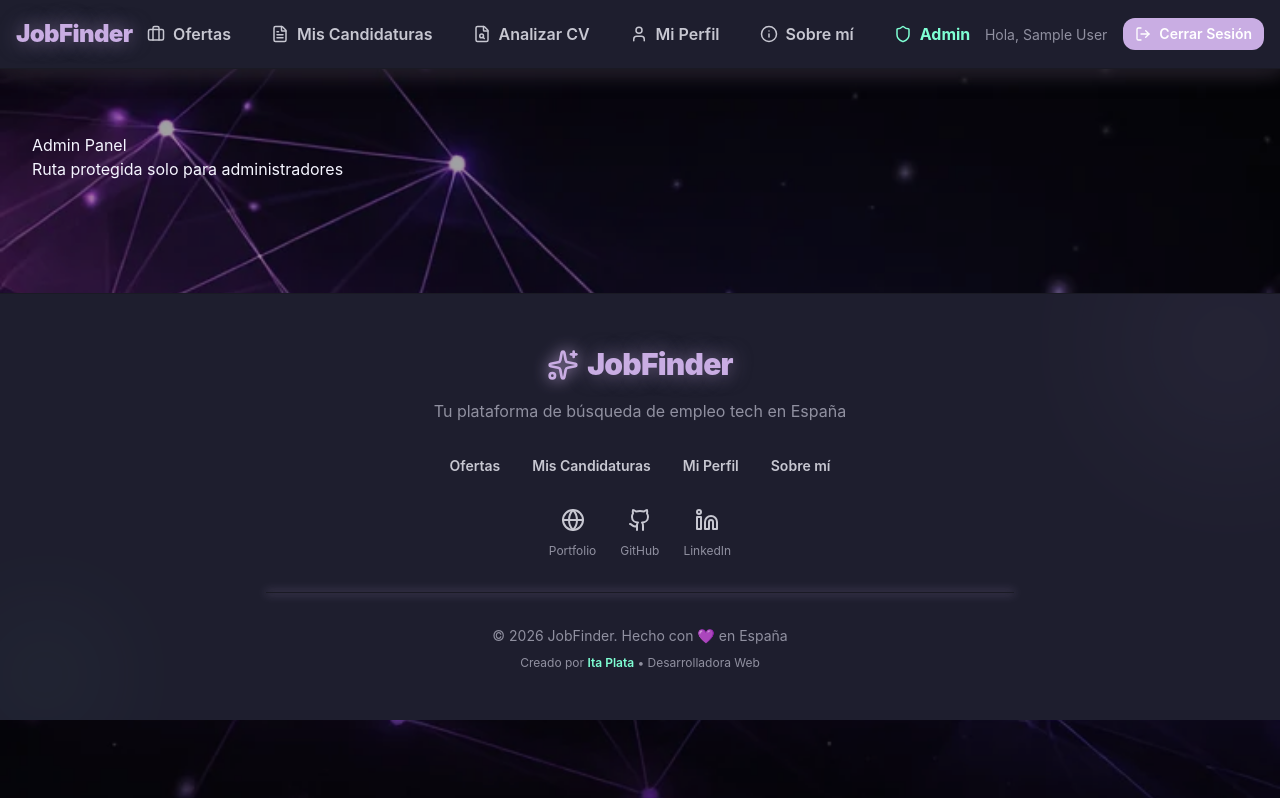
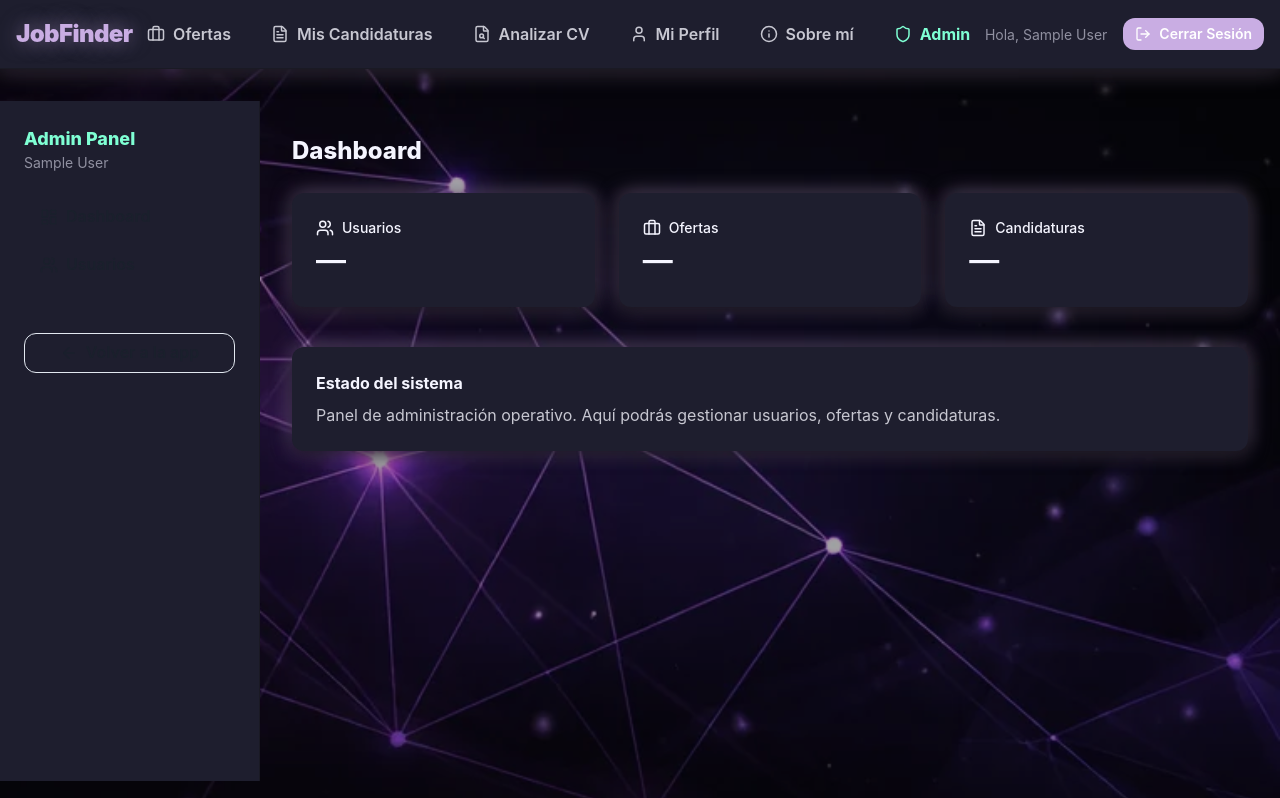
Before and after one commit to BenitaPlata/jobfinder-frontend, a React (Vite) app: page /admin in a window 1280 px wide. Shown: the top 798 px of the page. Built offline with nearby package versions, Linux system fonts and the light colour scheme; sample sign-in values are in the browser's storage.

Commit message:
fix:panel administrador

```diff
--- /dev/null
+++ b/src/pages/admin/AdminDashboard.jsx
@@ -0,0 +1,79 @@
+import { Box, SimpleGrid, Text, Stat, StatLabel, StatNumber } from '@chakra-ui/react';
+import { Users, Briefcase, FileText } from 'lucide-react';
+
+function AdminDashboard() {
+  return (
+    <Box>
+      <Text
+        fontSize="2xl"
+        fontWeight="800"
+        mb={6}
+        color="var(--text-primary)"
+      >
+        Dashboard
+      </Text>
+
+      <SimpleGrid columns={{ base: 1, md: 3 }} spacing={6}>
+        {/* USUARIOS */}
+        <Stat
+          p={6}
+          bg="var(--bg-card)"
+          borderRadius="xl"
+          boxShadow="var(--shadow-sm)"
+        >
+          <StatLabel display="flex" alignItems="center" gap={2}>
+            <Users size={18} />
+            Usuarios
+          </StatLabel>
+          <StatNumber fontSize="3xl">—</StatNumber>
+        </Stat>
+
+        {/* OFERTAS */}
+        <Stat
+          p={6}
+          bg="var(--bg-card)"
+          borderRadius="xl"
+          boxShadow="var(--shadow-sm)"
+        >
+          <StatLabel display="flex" alignItems="center" gap={2}>
+            <Briefcase size={18} />
+            Ofertas
+          </StatLabel>
+          <StatNumber fontSize="3xl">—</StatNumber>
+        </Stat>
+
+        {/* CANDIDATURAS */}
+        <Stat
+          p={6}
+          bg="var(--bg-card)"
+          borderRadius="xl"
+          boxShadow="var(--shadow-sm)"
+        >
+          <StatLabel display="flex" alignItems="center" gap={2}>
+            <FileText size={18} />
+            Candidaturas
+          </StatLabel>
+          <StatNumber fontSize="3xl">—</StatNumber>
+        </Stat>
+      </SimpleGrid>
+
+      <Box
+        mt={10}
+        p={6}
+        bg="var(--bg-card)"
+        borderRadius="xl"
+        boxShadow="var(--shadow-sm)"
+      >
+        <Text fontWeight="700" mb={2}>
+          Estado del sistema
+        </Text>
+        <Text color="var(--text-secondary)">
+          Panel de administración operativo.
+          Aquí podrás gestionar usuarios, ofertas y candidaturas.
+        </Text>
+      </Box>
+    </Box>
+  );
+}
+
+export default AdminDashboard;
--- /dev/null
+++ b/src/pages/admin/AdminLayout.jsx
@@ -0,0 +1,72 @@
+import { Box, Flex, VStack, Text, Button } from '@chakra-ui/react';
+import { Link, Outlet, useNavigate } from 'react-router-dom';
+import { LayoutDashboard, Users, ArrowLeft } from 'lucide-react';
+import useAuth from '../../hooks/useAuth';
+
+function AdminLayout() {
+  const { user } = useAuth();
+  const navigate = useNavigate();
+
+  return (
+    <Flex minH="calc(100vh - 120px)">
+      {/* SIDEBAR */}
+      <Box
+        w="260px"
+        bg="var(--bg-card)"
+        borderRight="1px solid"
+        borderColor="var(--bg-tertiary)"
+        p={6}
+      >
+        <VStack align="stretch" spacing={6}>
+          <Box>
+            <Text fontSize="lg" fontWeight="800" color="var(--color-accent)">
+              Admin Panel
+            </Text>
+            <Text fontSize="sm" color="var(--text-tertiary)">
+              {user?.name}
+            </Text>
+          </Box>
+
+          <VStack align="stretch" spacing={2}>
+            <Button
+              as={Link}
+              to="/admin"
+              justifyContent="flex-start"
+              leftIcon={<LayoutDashboard size={18} />}
+              variant="ghost"
+            >
+              Dashboard
+            </Button>
+
+            <Button
+              as={Link}
+              to="/admin/users"
+              justifyContent="flex-start"
+              leftIcon={<Users size={18} />}
+              variant="ghost"
+            >
+              Usuarios
+            </Button>
+          </VStack>
+
+          <Box flex={1} />
+
+          <Button
+            leftIcon={<ArrowLeft size={18} />}
+            variant="outline"
+            onClick={() => navigate('/')}
+          >
+            Volver a la app
+          </Button>
+        </VStack>
+      </Box>
+
+      {/* CONTENIDO */}
+      <Box flex={1} p={8}>
+        <Outlet />
+      </Box>
+    </Flex>
+  );
+}
+
+export default AdminLayout;
--- /dev/null
+++ b/src/pages/admin/AdminUsers.jsx
@@ -0,0 +1,86 @@
+import {
+  Box,
+  Table,
+  Thead,
+  Tbody,
+  Tr,
+  Th,
+  Td,
+  Text,
+  Button,
+  Badge,
+} from '@chakra-ui/react';
+import { Trash2 } from 'lucide-react';
+
+function AdminUsers() {
+  // MOCK DE USUARIOS (luego vendrán del backend)
+  const users = [
+    {
+      id: 1,
+      name: 'Admin JobFinder',
+      email: 'admin@jobfinder.com',
+      role: 'ADMIN',
+    },
+    {
+      id: 2,
+      name: 'Usuario Demo',
+      email: 'user@demo.com',
+      role: 'USER',
+    },
+  ];
+
+  return (
+    <Box>
+      <Text fontSize="2xl" fontWeight="800" mb={6}>
+        Usuarios
+      </Text>
+
+      <Box
+        bg="var(--bg-card)"
+        borderRadius="xl"
+        boxShadow="var(--shadow-sm)"
+        overflowX="auto"
+      >
+        <Table>
+          <Thead>
+            <Tr>
+              <Th>Nombre</Th>
+              <Th>Email</Th>
+              <Th>Rol</Th>
+              <Th textAlign="right">Acciones</Th>
+            </Tr>
+          </Thead>
+
+          <Tbody>
+            {users.map((user) => (
+              <Tr key={user.id}>
+                <Td>{user.name}</Td>
+                <Td>{user.email}</Td>
+                <Td>
+                  <Badge
+                    colorScheme={user.role === 'ADMIN' ? 'purple' : 'gray'}
+                  >
+                    {user.role}
+                  </Badge>
+                </Td>
+                <Td textAlign="right">
+                  <Button
+                    size="sm"
+                    colorScheme="red"
+                    variant="ghost"
+                    leftIcon={<Trash2 size={16} />}
+                    isDisabled={user.role === 'ADMIN'}
+                  >
+                    Eliminar
+                  </Button>
+                </Td>
+              </Tr>
+            ))}
+          </Tbody>
+        </Table>
+      </Box>
+    </Box>
+  );
+}
+
+export default AdminUsers;
--- a/src/routes/AppRouter.jsx
+++ b/src/routes/AppRouter.jsx
@@ -10,6 +10,9 @@ import Navbar from '../components/common/Navbar';
 import About from '../pages/About';
 import AnalyzeCV from '../pages/AnalyzeCV';
 import AdminRoute from '../components/common/AdminRoute';
+import AdminLayout from '../pages/admin/AdminLayout';
+import AdminDashboard from '../pages/admin/AdminDashboard';
+import AdminUsers from '../pages/admin/AdminUsers';
 
 function AppRouter() {
   return (
@@ -54,18 +57,20 @@ function AppRouter() {
           }
         />
         <Route path="/about" element={<About />} />
+
         <Route path="/analyze-cv" element={<AnalyzeCV />} />
+
         <Route
           path="/admin"
           element={
             <AdminRoute>
-              <div style={{ padding: '2rem' }}>
-                <h1>Admin Panel</h1>
-                <p>Ruta protegida solo para administradores</p>
-              </div>
+              <AdminLayout />
             </AdminRoute>
           }
-        />
+        >
+          <Route index element={<AdminDashboard />} />
+          <Route path="users" element={<AdminUsers />} />
+        </Route>
       </Routes>
     </>
   );
```
